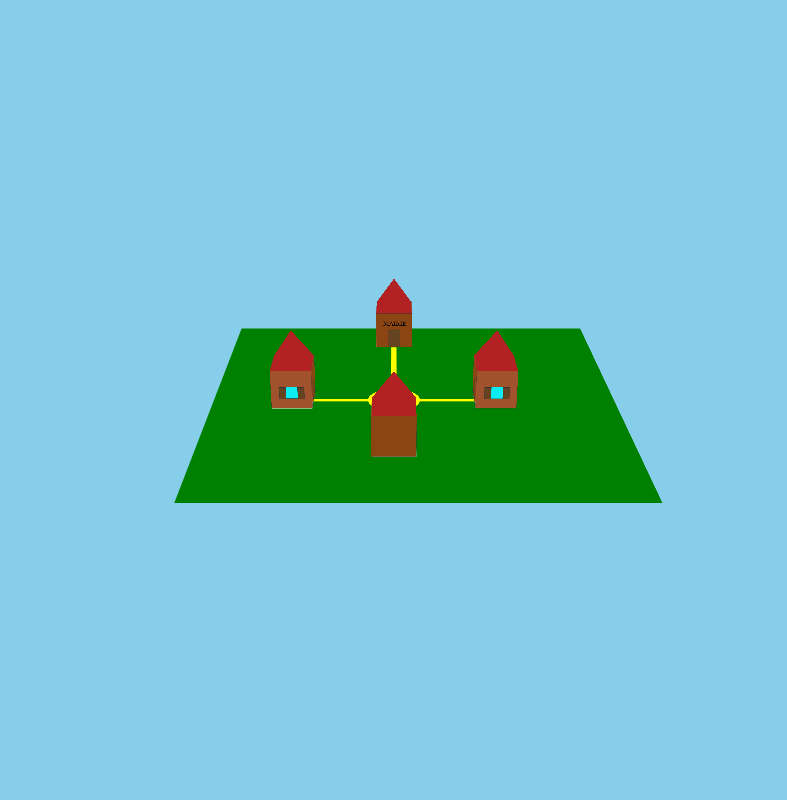
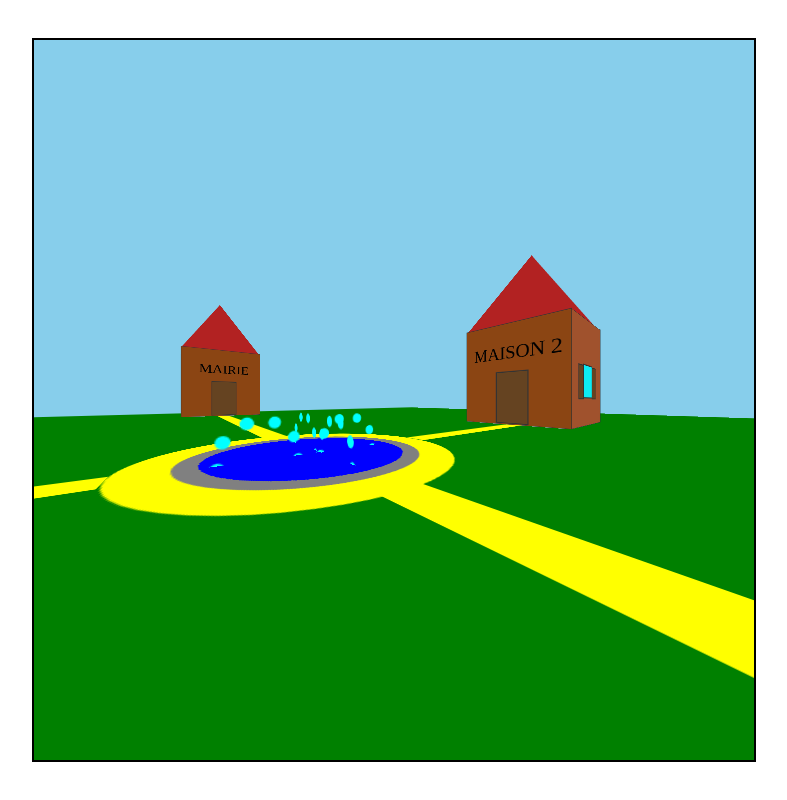
Before and after one commit to jbnouveau2004/100pour100CSS, a plain HTML site: page village3d/index.html in a window 1280 px wide. Shown: the whole page, without its empty margins (246-1033 px from the left). Drawn offline with Linux system fonts and the light colour scheme.

Commit message:
village3d animation fontaine avec une vue sur elle

```diff
--- a/village3d/index.html
+++ b/village3d/index.html
@@ -3,13 +3,14 @@
 <head>
   <meta charset="UTF-8">
   <meta name="viewport" content="width=device-width, initial-scale=1.0">
-  <title>Maison 3D</title>
+  <title>Village 3D</title>
   <link rel="stylesheet" href="maison.css">
   <link rel="stylesheet" href="mairie.css">
   <link rel="stylesheet" href="place.css">
   <link rel="stylesheet" href="styles.css">
 </head>
 <body>
+  <div class="container">
     <div class="scene">
       <div class="terrain">
 
@@ -28,6 +29,7 @@
             <div class="toit-face right"></div>
           </div>
           <div class="porte"></div>
+          <div class="inscription">MAISON 1</div>
           <div class="fenetre right">
             <div class="volet left"></div>
             <div class="volet right"></div>
@@ -51,6 +53,7 @@
             <div class="toit-face right"></div>
           </div>
           <div class="porte"></div>
+          <div class="inscription">MAISON 2</div>
           <div class="fenetre right">
             <div class="volet left"></div>
             <div class="volet right"></div>
@@ -74,6 +77,7 @@
             <div class="toit-face right"></div>
           </div>
           <div class="porte"></div>
+          <div class="inscription">MAISON 3</div>
           <div class="fenetre right">
             <div class="volet left"></div>
             <div class="volet right"></div>
@@ -122,5 +126,6 @@
 
       </div>
     </div>
+  </div>
 </body>
 </html>
--- a/village3d/maison.css
+++ b/village3d/maison.css
@@ -84,6 +84,16 @@
     border: 2px solid #333;
   }
 
+  .maison .inscription {
+    position: absolute;
+    color: black;
+    white-space: nowrap;
+    font-size: 36px;
+    bottom: 0;
+    left: 70px;
+    transform: translateZ(101px) translateY(-120px) translateX(-50px);
+  }
+
   .maison .fenetre{
     position: absolute;
     width: 60px;
--- a/village3d/place.css
+++ b/village3d/place.css
@@ -11,7 +11,7 @@
     height: 200px;
     transform: rotateY(180deg) translateZ(102px);
     border-radius: 50%;
-    background: radial-gradient(circle, white 60%, gray 60%);
+    background: radial-gradient(circle, blue 60%, gray 60%);
     border: solid yellow 30px;
 }
 
@@ -51,34 +51,78 @@
     position: absolute;
     width: 50px;
     height: 50px;
-    transform: rotateX(90deg) rotateY(180deg) translateZ(102px) translateY(-90px) translateX(-60px);
+    translate: 50px 100px -100px;
+    transform: rotateX(90deg);
     border-radius: 50% 50% 50% 50%;
-    border: dotted white 10px;
+    border: dotted aqua 10px;
+    animation: rotateJet1 5s linear infinite;
 }
 
 .place .jet2{
     position: absolute;
     width: 50px;
     height: 50px;
-    transform: rotateX(90deg) rotateY(180deg) translateZ(102px) translateY(-90px) translateX(-140px);
+    translate: 130px 100px -100px;
+    transform: rotateX(90deg);
     border-radius: 50% 50% 50% 50%;
-    border: dotted white 10px;
+    border: dotted aqua 10px;
+    animation: rotateJet2 5s linear infinite;
 }
 
 .place .jet3{
     position: absolute;
     width: 50px;
     height: 50px;
-    transform: rotateX(90deg) rotateY(90deg) translateZ(102px) translateY(-90px) translateX(130px);
+    translate: 100px 130px -100px;
+    transform: rotateX(90deg) rotateY(90deg);
     border-radius: 50% 50% 50% 50%;
-    border: dotted white 10px;
+    border: dotted aqua 10px;
+    animation: rotateJet3 5s linear infinite;
 }
 
 .place .jet4{
     position: absolute;
     width: 50px;
     height: 50px;
-    transform: rotateX(90deg) rotateY(90deg) translateZ(102px) translateY(-90px) translateX(60px);
+    translate: 100px 60px -100px;
+    transform: rotateX(90deg) rotateY(90deg);
     border-radius: 50% 50% 50% 50%;
-    border: dotted white 10px;
+    border: dotted aqua 10px;
+    animation: rotateJet4 5s linear infinite;
 }
+
+@keyframes rotateJet1 {
+    from {
+      rotate: y 0deg;
+    }
+    to {
+      rotate: y -360deg;
+    }
+  }
+
+@keyframes rotateJet2 {
+    from {
+        rotate: y 0deg;
+    }
+    to {
+        rotate: y 360deg;
+    }
+}
+
+@keyframes rotateJet3 {
+    from {
+      rotate: x 0deg;
+    }
+    to {
+      rotate: x -360deg;
+    }
+  }
+
+@keyframes rotateJet4 {
+    from {
+        rotate: x 0deg;
+    }
+    to {
+        rotate: x 360deg;
+    }
+}
--- a/village3d/styles.css
+++ b/village3d/styles.css
@@ -4,24 +4,23 @@ body {
   display: flex;
   justify-content: center;
   align-items: center;
+}
+
+.container{
+  display: flex;
+  justify-content: center;
+  align-items: center;
   background-color: #87CEEB; /* ciel bleu */
+  width: 90vmin;
+  aspect-ratio: 1/1;
+  overflow: hidden;
+  border: 2px solid black;
 }
 
 .scene {
   perspective: 5000px;
-  transform: scale(0.2);
+  transform: scale(0.05);
 }
-
-
-@keyframes rotateHouse {
-  from {
-    transform: rotateX(-25deg) rotateY(0deg) translateZ(0px) translateX(100px);
-  }
-  to {
-    transform: rotateX(-25deg) rotateY(360deg) translateZ(0px) translateX(100px);
-  }
-}
-
 
 
 .terrain{
@@ -29,12 +28,33 @@ body {
   width: 2000px;
   height: 2000px;
   transform-style: preserve-3d;
-  /* transform: rotateX(-0.5deg) rotateY(0deg) translateZ(4605px) translateX(100px); */
-  animation: rotateHouse 5s linear infinite; /* Animation de rotation */
+
+  /* rotate: x -1deg;
+  rotate: y 250deg;
+  translate: 0 100px 5000px; */
+
+    /* rotate: x -1deg;
+  rotate: y 300deg;
+  translate: 0 100px 5000px; */
+
+  rotate: x -1deg;
+  rotate: y 400deg;
+  translate: 0 50px 4700px;
+
+
+  /* animation: rotateMap 5s linear infinite; */
+}
+
+@keyframes rotateMap {
+  from {
+    rotate: y 0deg;
+  }
+  to {
+    rotate: y 360deg;
+  }
 }
 
 .herbe{
-  /* transform-origin: center; */
   position: absolute;
   width: 2000px;
   height: 2000px;
```
Lines whose indentation alone changed are shown as unchanged.
